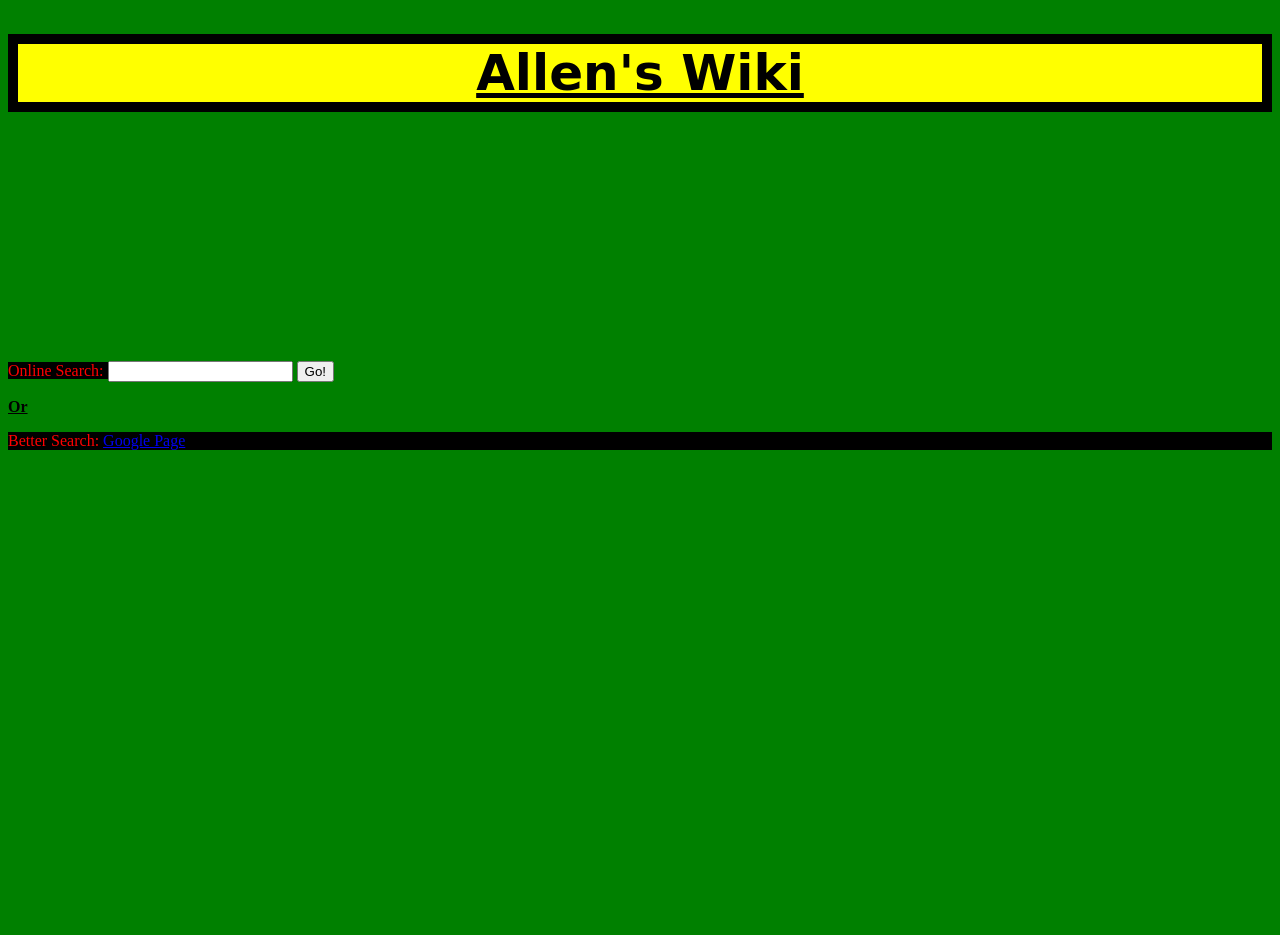
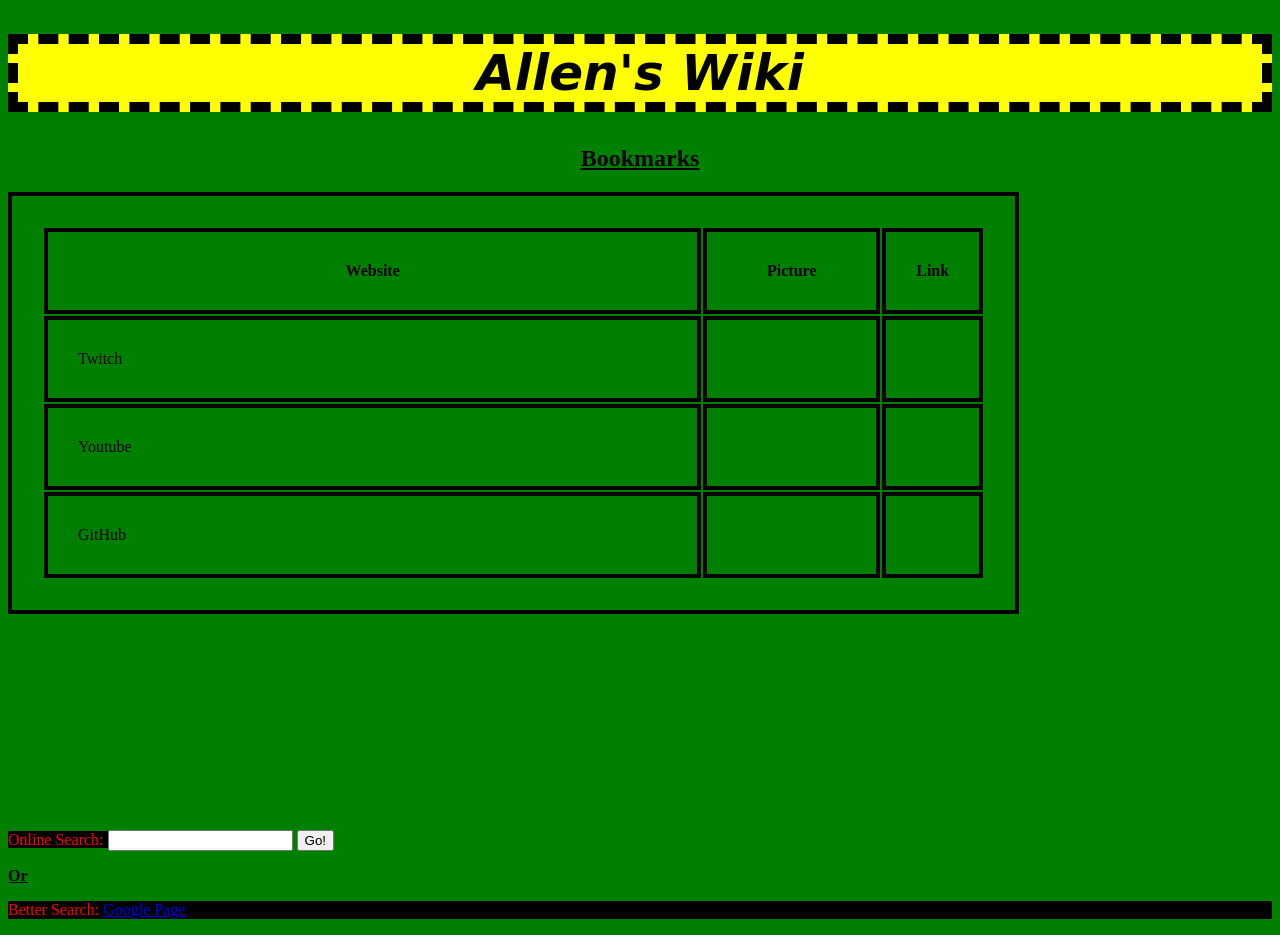
Before and after one commit to allenfc0/Fun_Bookmark_Page, a plain HTML site: page index.html in a window 1280 px wide. Before the commit the page ends 800 px from the top, so only its background shows below. Drawn offline with Linux system fonts and the light colour scheme.

Commit message:
A table has been added to the page

```diff
--- a/index.html
+++ b/index.html
@@ -14,11 +14,11 @@ background-color: green;
 
 h1 {
 
-text-decoration: underline;
+font-style: oblique;
 background-color: yellow;
 font-size: 50px;
 font-family: cursive;
-border: 10px solid black;
+border: 10px dashed;
 
 }
 
@@ -26,6 +26,14 @@ border: 10px solid black;
 
 color: red;
 background-color: black;
+
+}
+
+table, td, th {
+
+border: 4px solid black;
+padding: 30px;
+width: 80%;
 
 }
 
@@ -39,7 +47,33 @@ background-color: black;
 
 <!--			Wiki links will go here -->
 
+<h2><center><u>Bookmarks</u></center></h2>
 
+<table>
+ <tr>
+  <th>Website</th>
+  <th>Picture</th>
+  <th>Link</th>
+ </tr>
+
+ <tr>
+  <td>Twitch</td>
+  <td></td>
+  <td></td>
+ </tr>
+
+ <tr>
+  <td>Youtube</td>
+  <td></td>
+  <td></td>
+ </tr>
+
+ <tr>
+  <td>GitHub</td>
+  <td></td>
+  <td></td>
+ </tr>
+</table>
 
 
 
```
